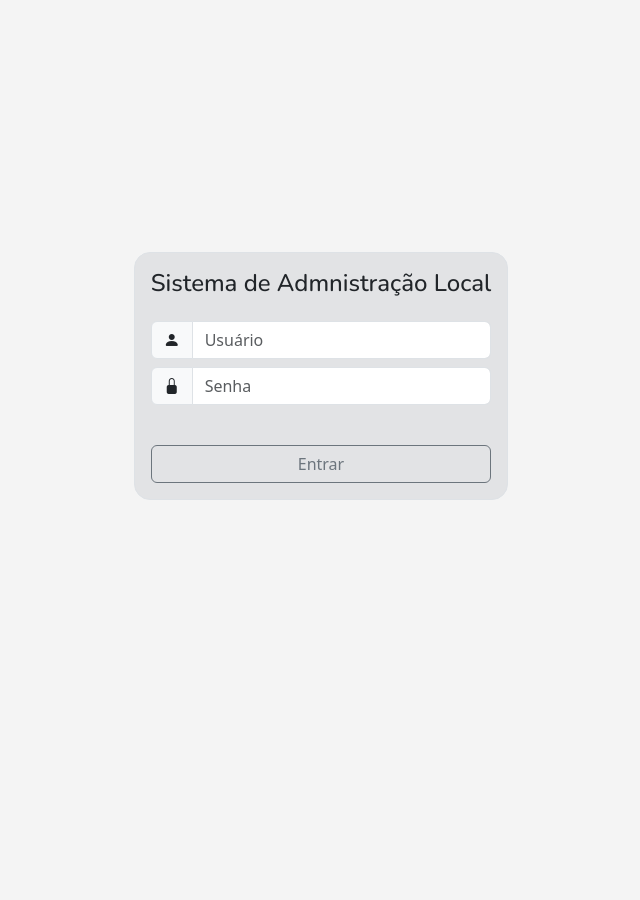
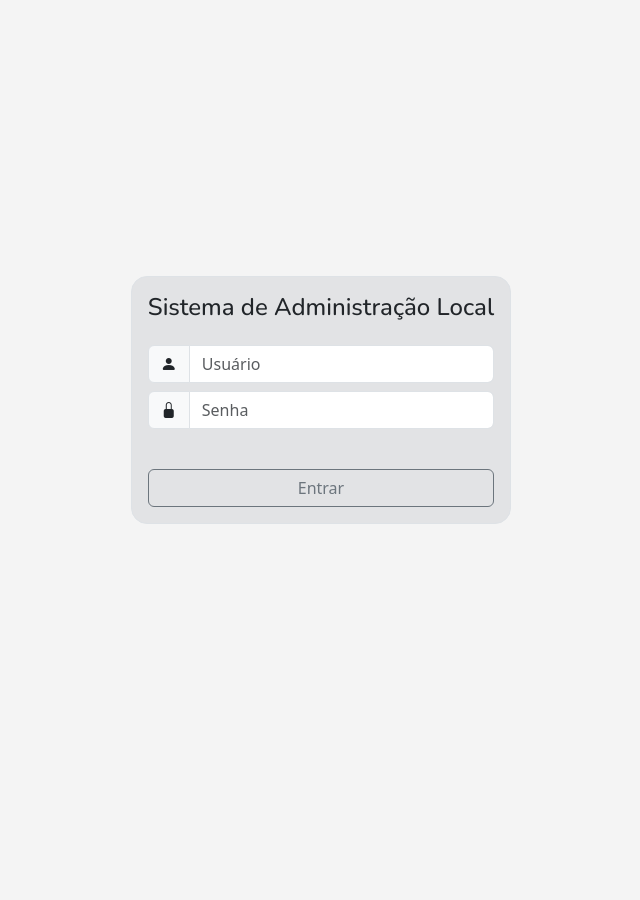
Before and after one commit to isaias-vitor/salMorrinhos, a Flask app: page /login in a window 1280 px wide. Shown: the whole page, without its empty margins (319-959 px from the left). After the commit the page ends 524 px from the top, so only its background shows below. Run offline with Flask 3, Linux system fonts and the light colour scheme.

Commit message:
Ajustes da aparência da  página de login

```diff
--- a/static/style.css
+++ b/static/style.css
@@ -58,6 +58,10 @@ td, .card-cargos{
     color: #FFF !important;
 }
 
+.full-vh {
+    height: calc(var(--vh, 1vh) * 70);
+  }
+
 .nav-top{
     font-family: 'PT Sans';
 }
--- a/templates/login.html
+++ b/templates/login.html
@@ -1,8 +1,8 @@
 <!DOCTYPE html>
-<html lang="en">
+<html lang="en" class="h-100">
 <head>
-        <meta charset="UTF-8">
-        <meta name="viewport" content="width=device-width, initial-scale=1.0">
+  <meta charset="UTF-8" />
+  <meta name="viewport" content="width=device-width, initial-scale=1.0" />
   <title>SAL</title>
 
   <!-- Bootstrap 5.3 CSS -->
@@ -20,16 +20,13 @@
   <link href="https://fonts.googleapis.com/css2?family=Oswald:wght@200..700&display=swap" rel="stylesheet">
   <link href="https://fonts.googleapis.com/css2?family=Concert+One&family=Oswald:wght@200..700&family=PT+Sans:ital,wght@0,400;0,700;1,400;1,700&display=swap" rel="stylesheet">
   <link href="https://fonts.googleapis.com/css2?family=Concert+One&family=Nunito:ital,wght@0,200..1000;1,200..1000&family=Oswald:wght@200..700&family=PT+Sans&display=swap" rel="stylesheet">
+</head>
+<body class="full-vh d-flex justify-content-center align-items-center h-100">
 
-      </head>
-<body>
-
-    <div class="row align-items-center justify-content-center vh-100">
-        <div class=" border col-10 col-md-auto mb-5 rounded-4 p-3 justify-content-center bg-secondary-subtle">
-            <h4 class="mb-4 text-center" id="logo_login">Sistema de Admnistração Local</h4>
+  <div class="border col-10 col-md-auto rounded-4 p-3 bg-secondary-subtle">
+    <h4 class="mb-4 text-center" id="logo_login">Sistema de Administração Local</h4>
     <form method="post">
       {{ form.hidden_tag() }}
-
 
       <div class="input-group">
         <span class="input-group-text" id="visible-addon">
@@ -37,7 +34,6 @@
         </span>
         {{ form.usuario(id="usuario", class="form-control", placeholder="Usuário") }}
       </div>
-
 
       <div class="input-group mt-2">
         <span class="input-group-text" id="visible-addon">
@@ -51,7 +47,16 @@
       </div>
     </form>
   </div>
-    </div>
+
+  <!-- Script para calcular altura real -->
+  <script>
+    function setVh() {
+      let vh = window.innerHeight * 0.01;
+      document.documentElement.style.setProperty('--vh', `${vh}px`);
+    }
+    window.addEventListener('load', setVh);
+    window.addEventListener('resize', setVh);
+  </script>
 
 </body>
 </html>
```
Lines whose indentation alone changed are shown as unchanged.
